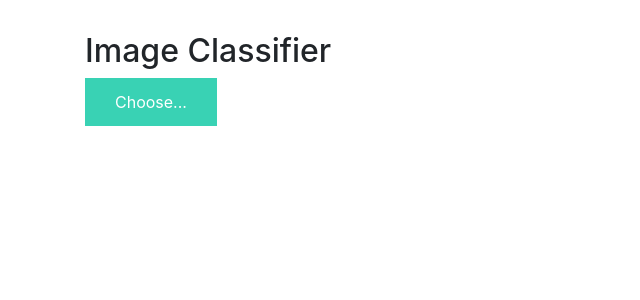
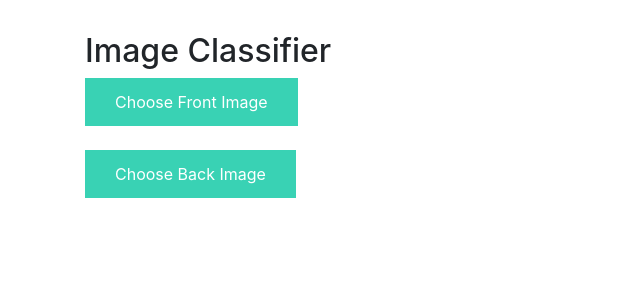
Before and after one commit to NetoWarrior/Betel-Leave-Freshness-and-Edibilty-Detection-App, a Flask app: page / in a window 1280 px wide. Shown: the part 56-356 px from the top of the page, without its empty margins (0-640 px from the left). Run offline with Flask 2, Linux system fonts and the light colour scheme; some libraries are stand-ins or nearby versions.

Commit message:
two images

```diff
--- a/static/js/main.js
+++ b/static/js/main.js
@@ -9,6 +9,7 @@ $(document).ready(function () {
         if (input.files && input.files[0]) {
             var reader = new FileReader();
             reader.onload = function (e) {
+
                 $('#imagePreview').css('background-image', 'url(' + e.target.result + ')');
                 $('#imagePreview').hide();
                 $('#imagePreview').fadeIn(650);
@@ -49,6 +50,10 @@ $(document).ready(function () {
                 console.log('Success!');
             },
         });
+
+        $('#btn-new-predict').show();
+
+
     });
 
 });
--- a/templates/index.html
+++ b/templates/index.html
@@ -5,7 +5,14 @@
 <div>
     <form id="upload-file" method="post" enctype="multipart/form-data">
         <label for="imageUpload" class="upload-label">
-            Choose...
+            Choose Front Image
+        </label>
+        <input type="file" name="file" id="imageUpload" accept=".png, .jpg, .jpeg">
+    </form>
+
+    <form id="upload-file" method="post" enctype="multipart/form-data">
+        <label for="imageUpload" class="upload-label">
+            Choose Back Image
         </label>
         <input type="file" name="file" id="imageUpload" accept=".png, .jpg, .jpeg">
     </form>
@@ -20,12 +27,15 @@
         </div>
     </div>
 
+
     <div class="loader" style="display:none;"></div>
 
     <h3 id="result">
         <span> </span>
     </h3>
 
+
 </div>
 
+
 {% endblock %}
```
Also changed, not shown: uploads/20210414_181342.jpg (added), uploads/20210414_181342marked.jpg (added), uploads/20210414_181950.jpg (added), uploads/20210414_181950marked.jpg (added), uploads/20210414_181957.jpg (added), uploads/20210414_181957marked.jpg (added), 8 other files.
